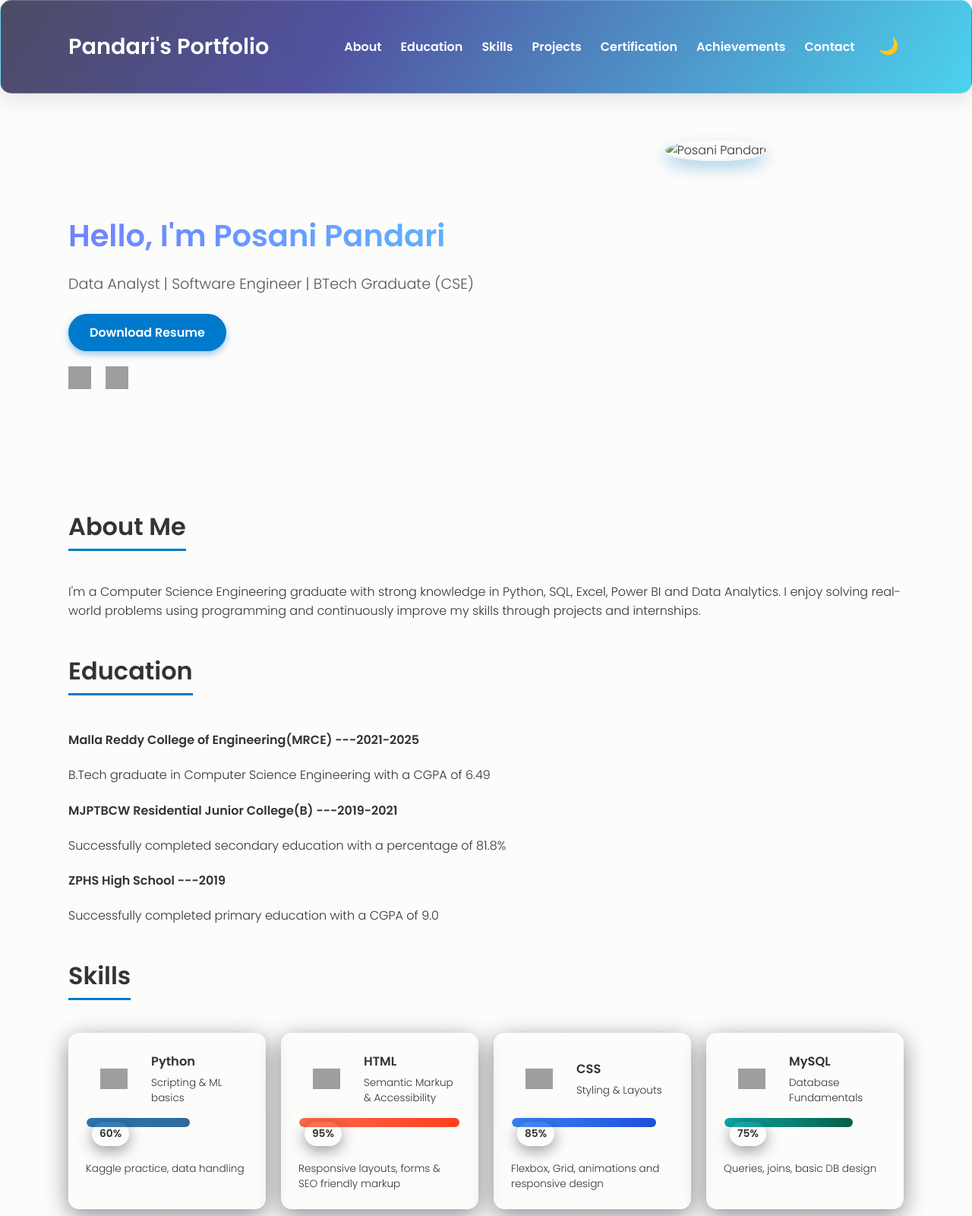
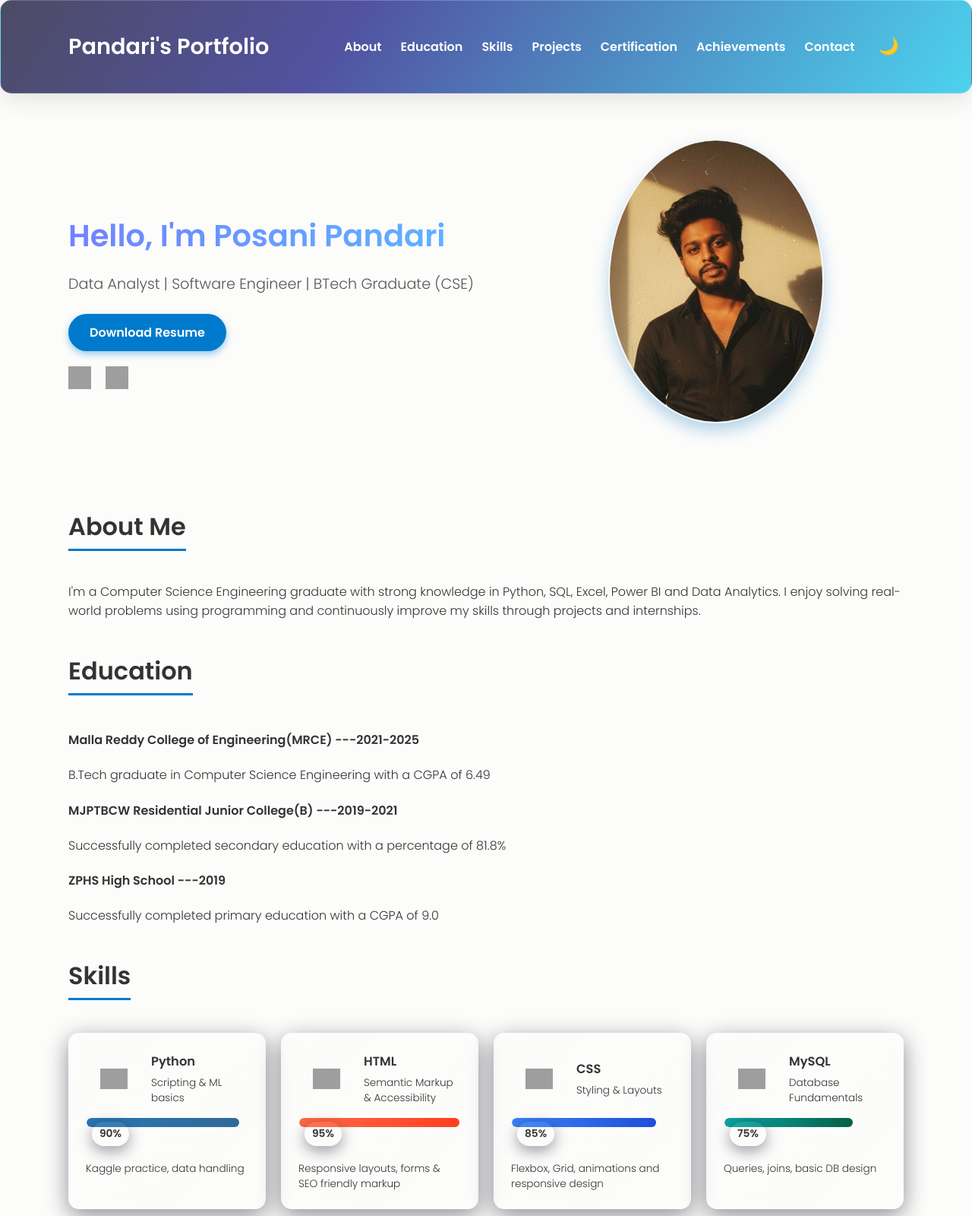
Before and after one commit to posanipandari/personal-portfolio, a plain HTML site: page index.html in a window 1280 px wide. Shown: the top 1600 px of the page at 76% size. Drawn offline with Linux system fonts and the light colour scheme; grey boxes are pictures that could not be loaded.

Commit message:
Update index.html

```diff
--- a/index.html
+++ b/index.html
@@ -54,7 +54,7 @@
       </div>
     </div>
     <div class="hero-img">
-      <img src="Image.jpg" alt="Posani Pandari" />
+      <img src="Image.jpeg" alt="Posani Pandari" />
     </div>
   </header>
 
@@ -95,7 +95,7 @@
         </div>
         <div class="progress-wrap">
           <div class="progress-bar">
-            <div class="progress-fill fill-python" data-target="60"></div>
+            <div class="progress-fill fill-python" data-target="90"></div>
           </div>
         </div>
         <div class="skill-caption">Kaggle practice, data handling</div>
```
